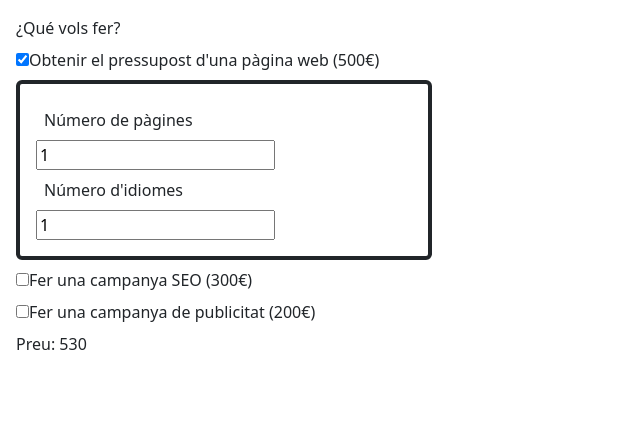
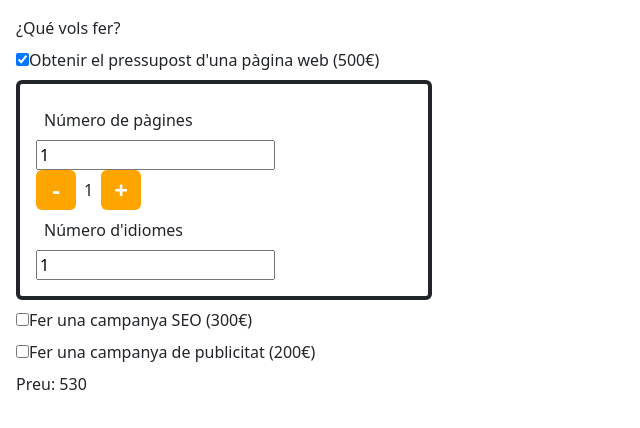
Before and after one commit to DDelgadoD/ITACADEMY-Sprint-7-Pressupost, a Vue app: page / in a window 1280 px wide. Both pictures are taken after a click on the checkbox 22 px from the left and 59 px from the top of the page. Shown: the top 428 px of the page, without its empty margins (0-640 px from the left). Built offline with nearby package versions, Linux system fonts and the light colour scheme.

Commit message:
Sincronització per canvi de PC

```diff
--- /dev/null
+++ b/src/components/InputMod.vue
@@ -0,0 +1,29 @@
+<template>
+    <div class="d-flex component">
+        <button class="orange-white me-2" @click="changeCounter(-1)" type="button" name="button"> - </button>
+        {{ counter }}
+        <button class="orange-white ms-2" @click="changeCounter(1)" type="button" name="button"> + </button>
+    </div>
+</template>
+<script setup>
+    import {ref} from "vue"
+    var counter = ref(1)
+    const changeCounter = (num) => counter.value + num > 1 ? counter.value += num : counter.value = 1
+</script>
+<style scoped>
+    .orange-white{
+        color: white;
+        background-color: orange;
+        padding: 0 2%;
+        border:none ;
+        font-size: x-large;
+        font-weight: bolder;
+        border-radius: 15%;
+        width: 40px;
+        aspect-ratio: 1;
+
+    }
+    .component{
+        align-items: center;
+    }
+</style>
--- a/src/components/Panell.vue
+++ b/src/components/Panell.vue
@@ -7,6 +7,7 @@
                 @input="$emit('totalPrice-emited', basePrice, pages, languages, true)" v-model="pages"
             />
         </div>
+        <InputMod />
 
         <div>
             <label class="m-2" for="pages-languges">Número d'idiomes</label>
@@ -20,6 +21,7 @@
 
 <script setup>
     import { ref} from "vue";
+    import InputMod from "./InputMod.vue";
 
     const props = defineProps({
         basePrice: Number
```
